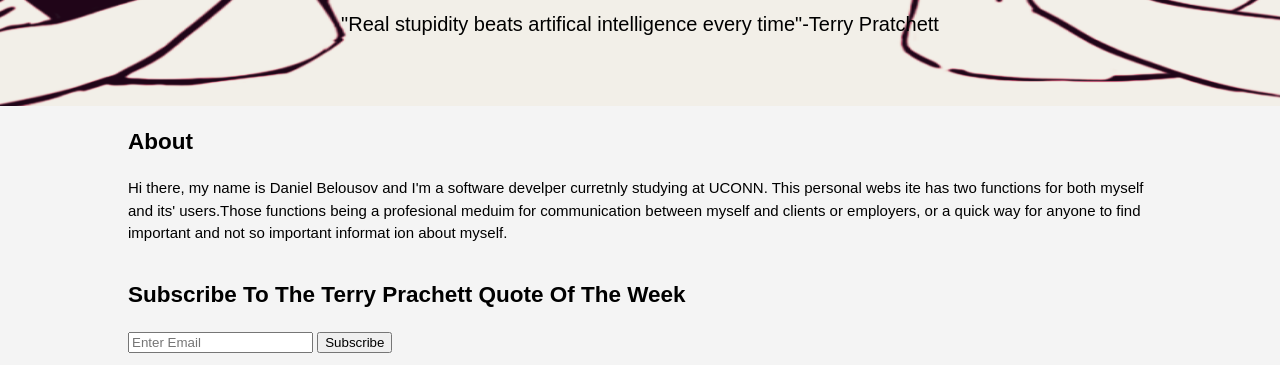
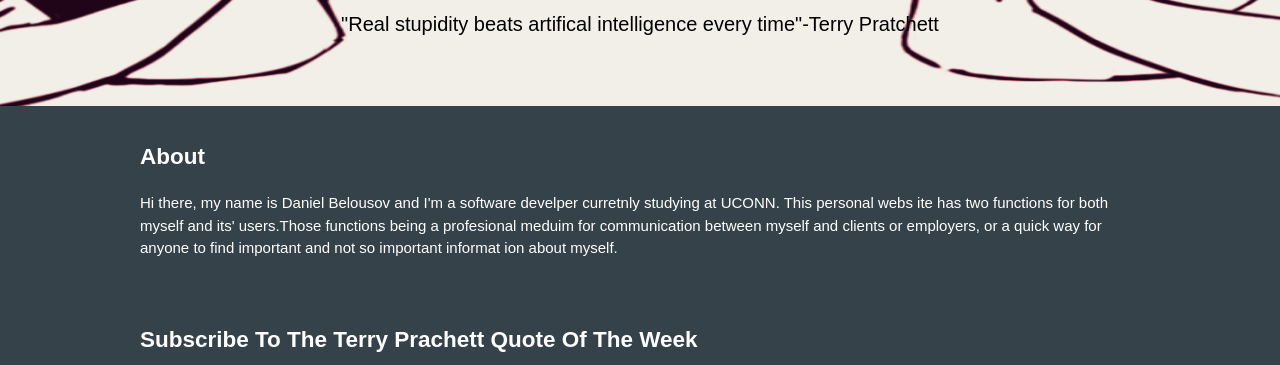
Before and after one commit to belousovd1/belousovd1.github.io, a plain HTML site: page master/index.html in a window 1280 px wide. Shown: the part 567-932 px from the top of the page. Drawn offline with Linux system fonts and the light colour scheme.

Commit message:
created css for "about & newletter"

```diff
--- a/master/css/style.css
+++ b/master/css/style.css
@@ -18,6 +18,16 @@
       margin:0;
       padding:0;
      }
+
+    .button_1{
+        height:38px;
+        background:#e8491d;
+        border:0;
+        padding-left:20px;
+        padding-right:20px;
+        color:#ffffff;
+    }
+
 
 
    /* header **/
@@ -60,6 +70,7 @@
         color:#e8491d;
         font-weight:bold;
         }
+
     header a:hover{
         color:#cccccc;
         font-weight:bold;
@@ -86,3 +97,31 @@
         font-size:20px;
         color:#000000;
         }
+
+        /* about */
+    #about{
+        padding:15px;
+        color:#ffffff;
+        background:#35424a;
+     }
+
+    #newsletter{
+        padding:15px;
+        color:#ffffff;
+        background:#35424a;
+       }
+
+    #newletter h1{
+        float:left;
+       }
+
+    #newletter form{
+        float:right;
+        margin-top:15px;
+       }
+
+    #newletter input[type="email"]{
+        padding:4px;
+        height:25px;
+        width:250px;
+    }
```
